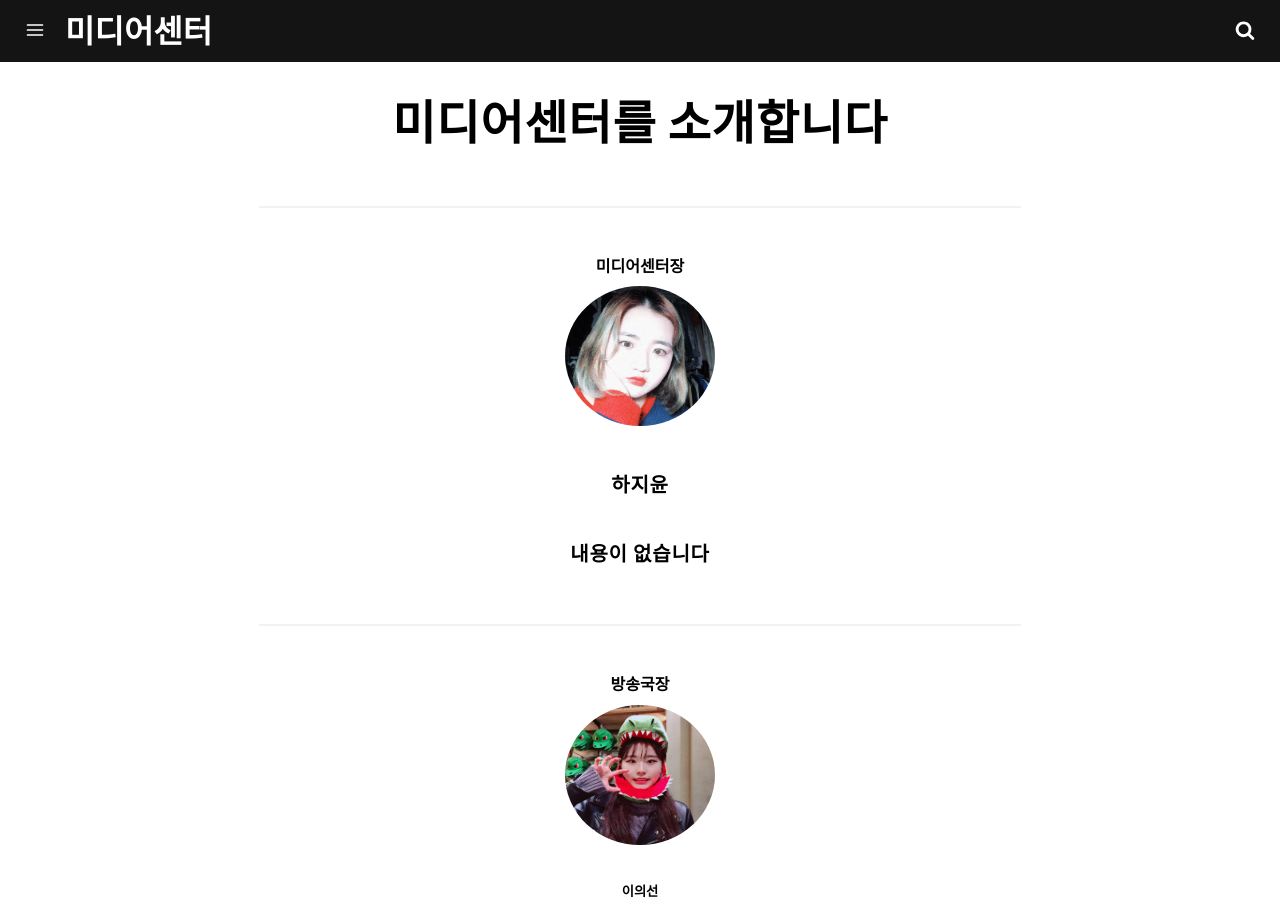
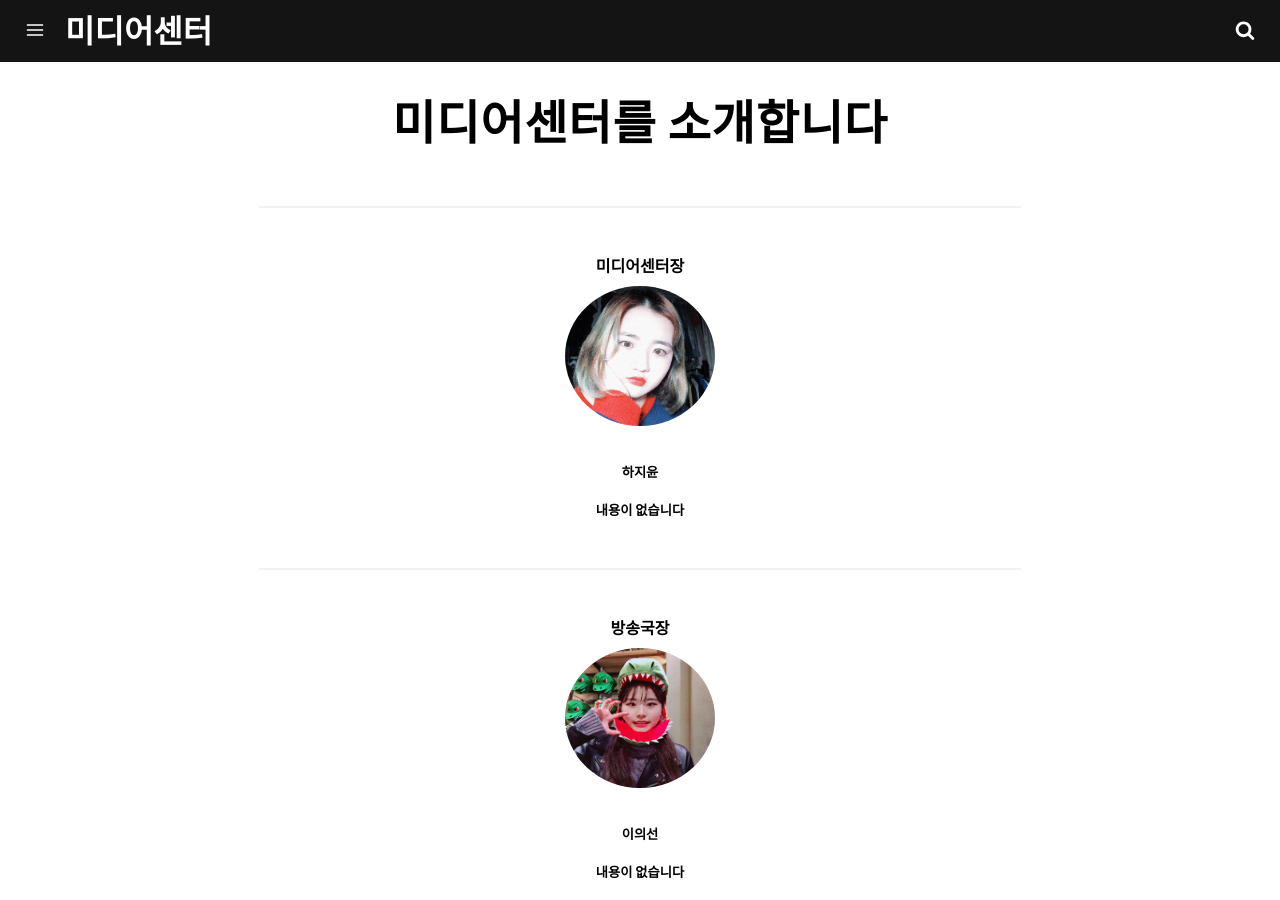
Before and after one commit to skhumedia/skhumedia.github.io, a Jekyll site: the page built from about.md, in a window 1280 px wide and 900 px high. Built offline with Jekyll 4.4.1, drawn with Linux system fonts in a browser that asks for light colours.

Commit message:
Initial Commit

```diff
--- a/about.md
+++ b/about.md
@@ -10,8 +10,8 @@ permalink: /about/
 <center><strong>미디어센터장</strong></center>
 <img itemprop="image" class="img-rounded" src="/assets/img/profile/a1.jpg" alt="하지윤" height="160" width="150">
 <center>
-<h4>하지윤</h4>
-<h4>내용이 없습니다</h4>
+<h5>하지윤</h5>
+<h5>내용이 없습니다</h5>
 </center>
 
 <hr/>
@@ -60,7 +60,7 @@ permalink: /about/
 
 <hr/>
 <center><strong>수습</strong></center>
-<table cellpadding="10" style="border: 0px solid #fff">
+<table cellpadding="20" frame="void">
 <tr>
 <td>
 <img itemprop="image" class="img-rounded" src="/assets/img/profile/d1.jpg" alt="정훈태" height="160" width="150">
```
